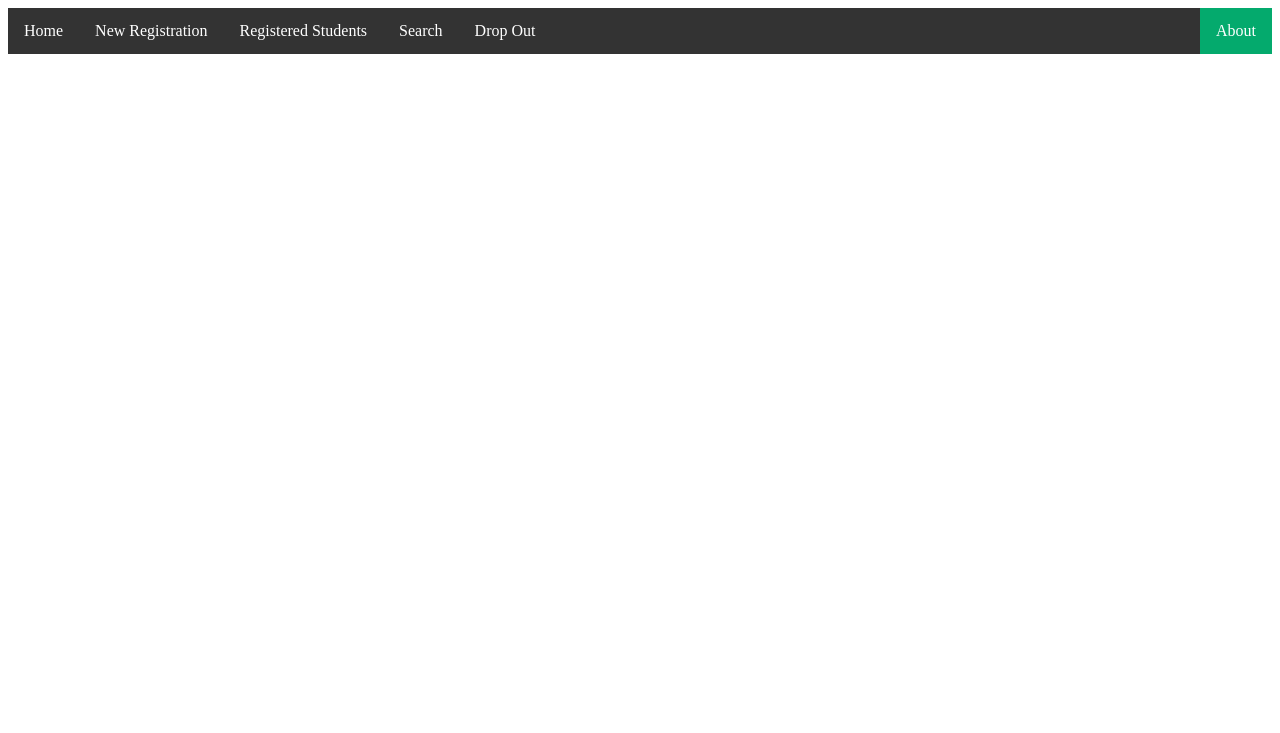
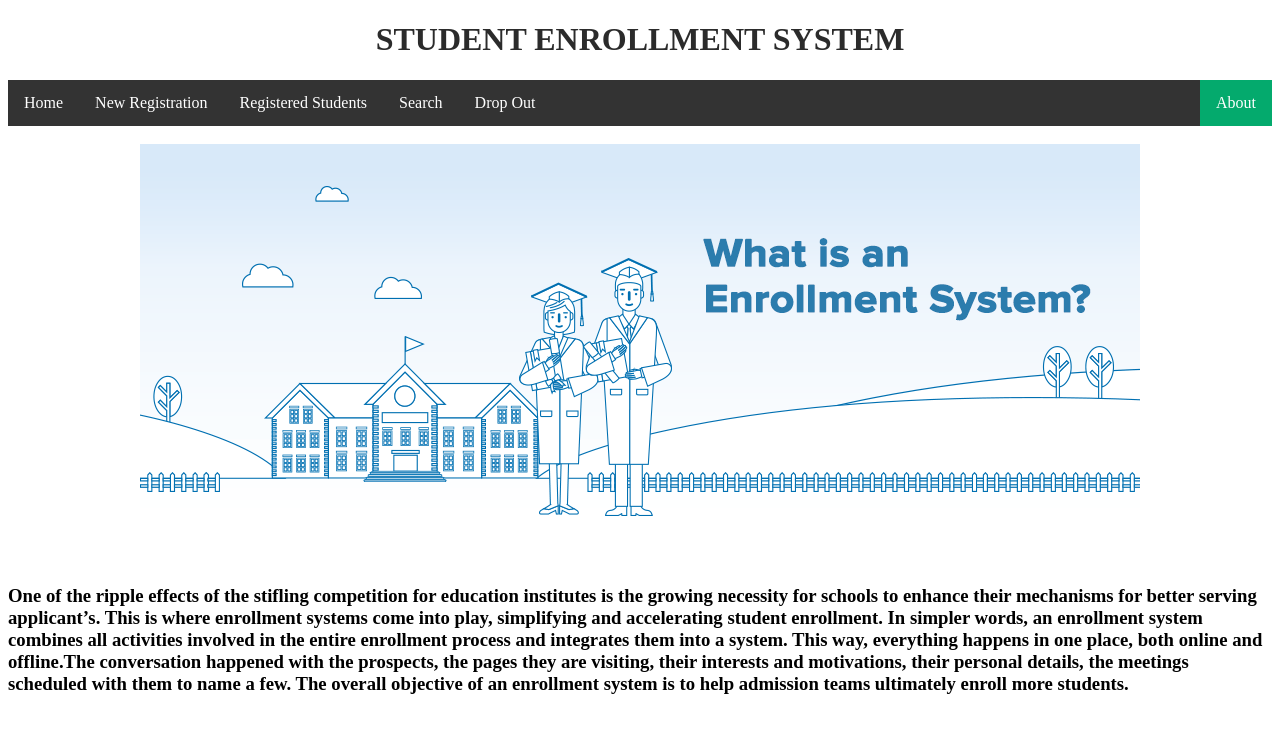
Before and after one commit to saeid-shabani-django/student_enrollment, a Django app: page / in a window 1280 px wide. Shown: the top 733 px of the page. Run offline with Django 5.2, Linux system fonts and the light colour scheme.

Commit message:
final changes

```diff
--- a/school/settings.py
+++ b/school/settings.py
@@ -120,7 +120,11 @@ USE_TZ = True
 # Static files (CSS, JavaScript, Images)
 # https://docs.djangoproject.com/en/5.1/howto/static-files/
 
-STATIC_URL = "static/"
+STATIC_URL = "/static/"
+STATICFILES_DIRS = [
+    BASE_DIR / "static",
+    "/var/www/static/",
+]
 
 # Default primary key field type
 # https://docs.djangoproject.com/en/5.1/ref/settings/#default-auto-field
--- a/students/models.py
+++ b/students/models.py
@@ -5,7 +5,7 @@ class Stud(models.Model):
     s_class = models.CharField(max_length=255)
     s_addr = models.CharField(max_length=255)
     s_school = models.CharField(max_length=255)
-    s_email = models.EmailField(max_length=255)
+    s_email = models.EmailField(max_length=255,unique=True)
 
     def __str__(self):
         return self.s_name
--- a/templates/_base.html
+++ b/templates/_base.html
@@ -36,7 +36,7 @@ li a:hover:not(.active) {
 <body>
 
 <ul>
-  <li><a href="#home">Home</a></li>
+  <li><a href="/">Home</a></li>
   <li><a href="{% url 'newregistration' %}">New Registration</a></li>
   <li><a href="{% url 'registered' %}">Registered Students</a></li>
   <li><a href="{% url 'search' %}">Search</a></li>
--- a/templates/dropout.html
+++ b/templates/dropout.html
@@ -6,6 +6,7 @@
 <html>
 <body>
     <center>
+        <h1>Remove a Student </h1> <hr>
         <form action="" method='POST'>
             {% csrf_token %}
             <input type="text" placeholder="student name..." name="nameremove"><br><br>
--- a/templates/home.html
+++ b/templates/home.html
@@ -1,8 +1,23 @@
+{% load static %}
 <!DOCTYPE html>
 <html>
+  <center>
+  <h1 style="color:#2b2b2b">STUDENT ENROLLMENT SYSTEM</h1>
+  </center>
   <body>
 
     {% include "_base.html" %}
+ <center>
+   <img src="{% static "/img/a.png" %}" alt='no image'>
+ </center>
+
+  <div class="style=display: flex;"> <h3><p style="display:inline-block";>One of the ripple effects of the stifling competition for education institutes is the growing necessity for schools to enhance their mechanisms for better serving applicant’s. This is where enrollment systems come into play, simplifying and accelerating student enrollment.
+
+    In simpler words, an enrollment system combines all activities
+    involved in the entire enrollment process and integrates them into a system.
+    This way, everything happens in one place, both online and offline.The conversation happened with the prospects, the pages they are visiting, their interests and motivations, their personal details, the meetings scheduled with them to name a few. The overall objective of an
+    enrollment system is to help admission teams ultimately enroll more students.</p></h3></div>
+
   </body>
 
 </html>
--- a/templates/registered.html
+++ b/templates/registered.html
@@ -7,6 +7,7 @@
 <body>
     <center>
     <h4>
+        <h1> registered Students</h1><br><br><hr>
 {% for student in students%}
    full name : {{student.s_name}}<br>
     class: {{student.s_class}}<br>
--- a/templates/registration.html
+++ b/templates/registration.html
@@ -6,7 +6,7 @@
 <html>
 <body>
 <center>
-    <h1> {{title}} </h1>
+    <h1> {{title}} </h1><hr>
 
 <form action="" method = 'POST'>
     {% csrf_token %}
--- a/templates/search.html
+++ b/templates/search.html
@@ -6,6 +6,7 @@
 <html>
 <body>
     <center>
+      <h1> Search Students</h1><br><hr><br>
         <form action="" method='POST'>
             {% csrf_token %}
             <input type="text" placeholder="Search students..." name="search">
```
Also changed, not shown: db.sqlite3, static/img/a.png (added), static/img/a.webp (added), students/migrations/0002_alter_stud_s_email.py (added).
